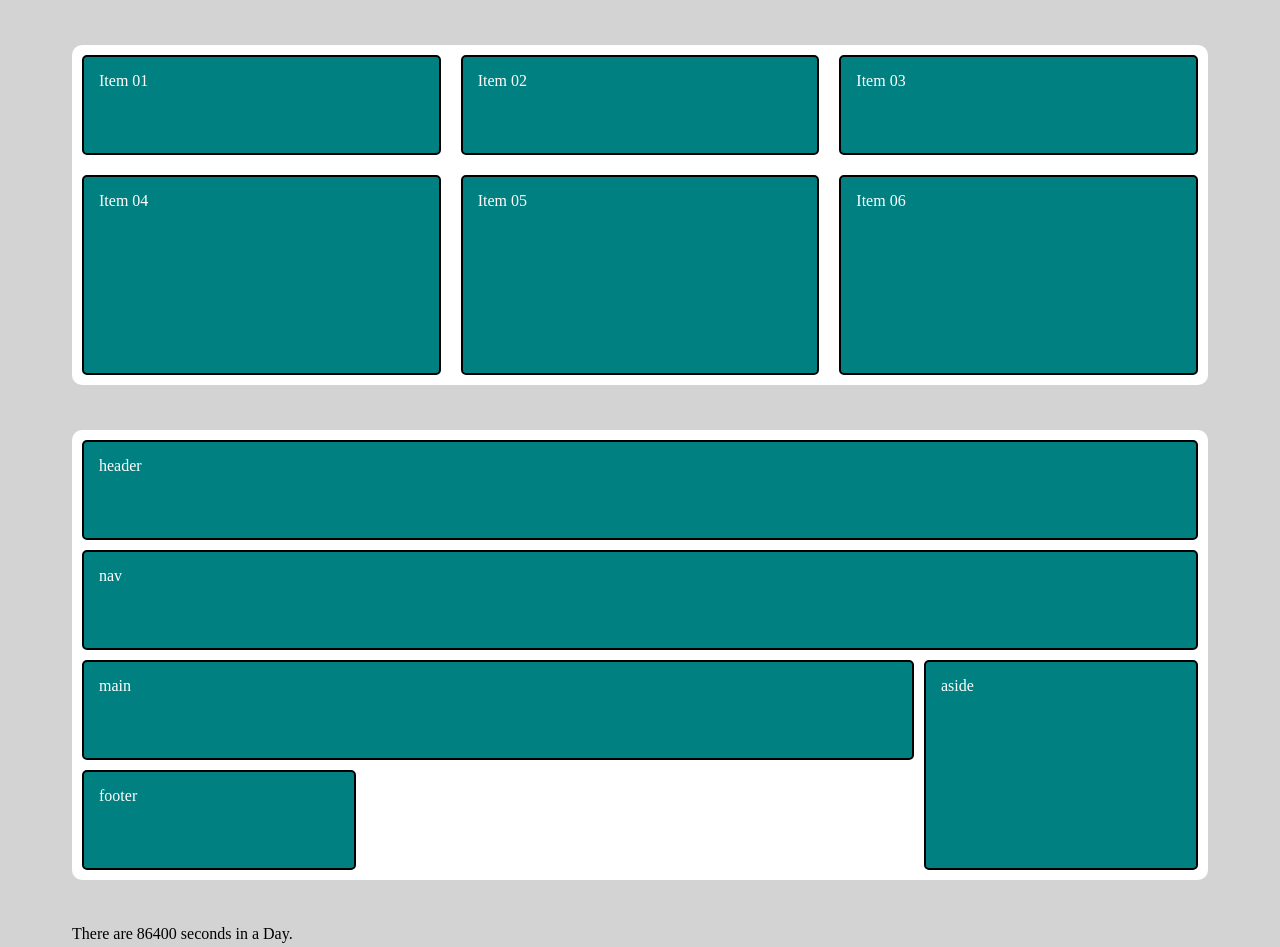
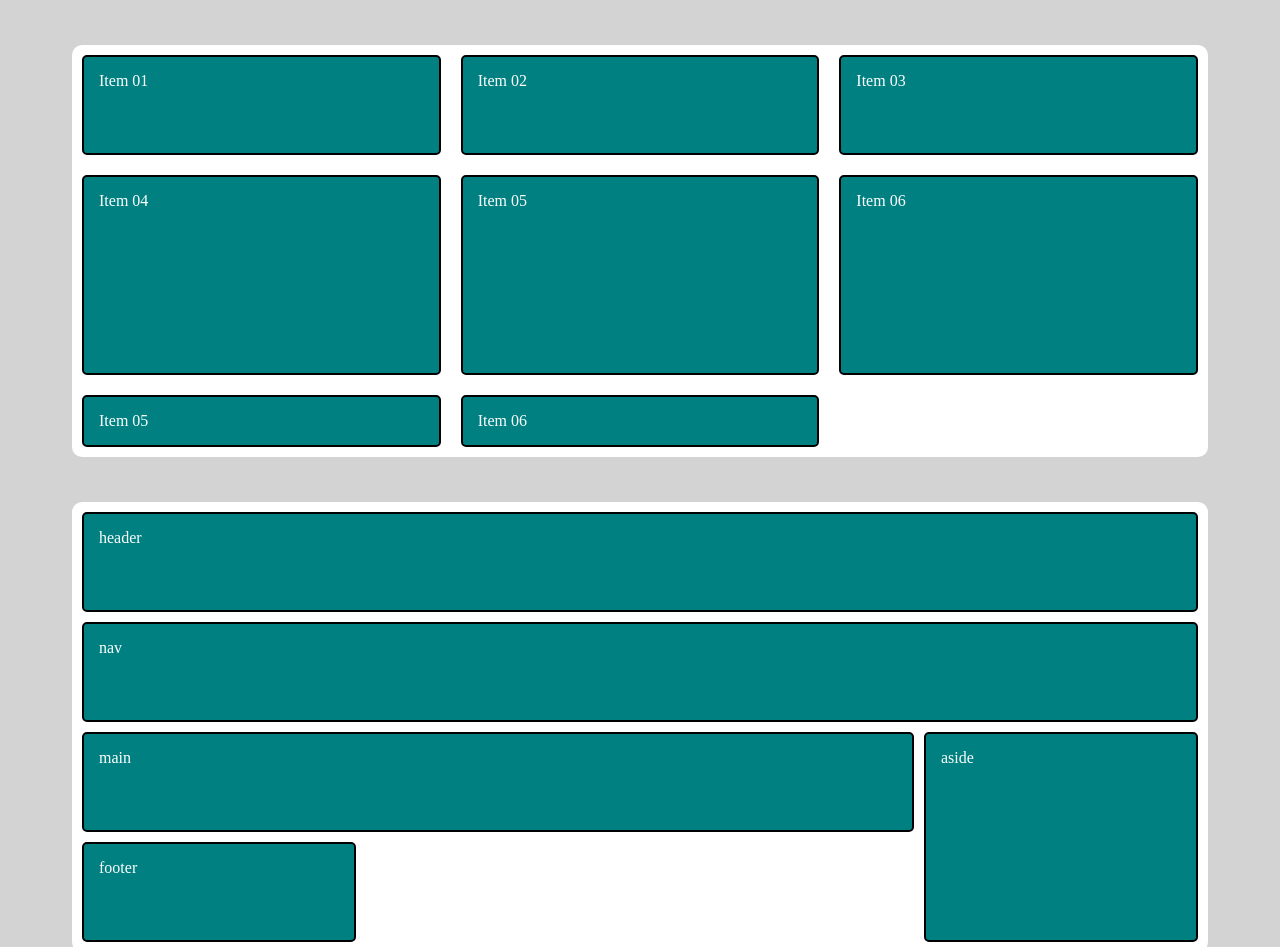
Before and after one commit to Muhammad-Rubel/Animation-01, a plain HTML site: page index.html in a window 1280 px wide. Shown: the top 947 px of the page. Drawn offline with Linux system fonts and the light colour scheme.

Commit message:
My 2nd Git Commit

```diff
--- a/index.html
+++ b/index.html
@@ -16,6 +16,8 @@
         <div class="item4 items">Item 04</div>
         <div class="item5 items">Item 05</div>
         <div class="item6 items">Item 06</div>
+        <div class="item5 items">Item 05</div>
+        <div class="item6 items">Item 06</div>
     </div>
 
 
```
